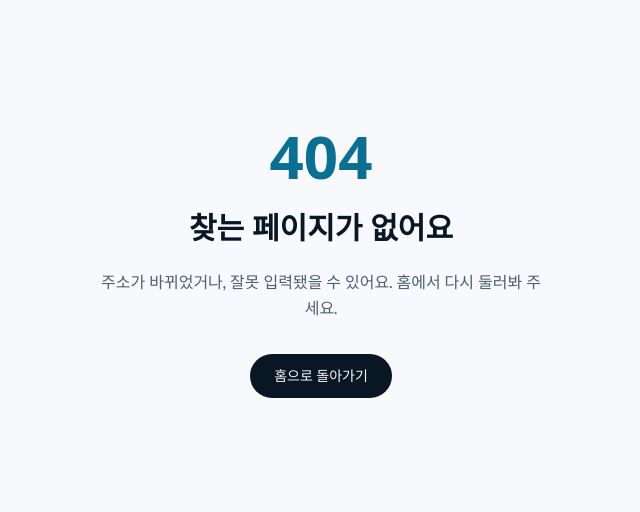
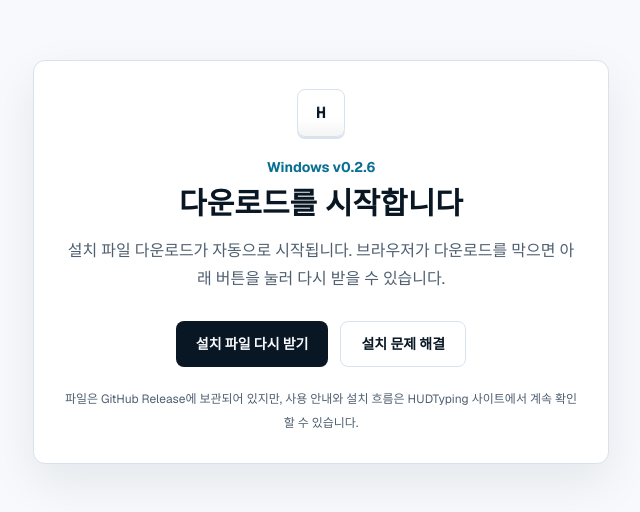
Before and after one commit to phk901031-prog/hudtyping-saas, a Next.js app: page /download/windows in a window 1280 px wide. Before the commit this address had no page. Shown: the part 138-650 px from the top of the page, without its empty margins (319-959 px from the left). Built offline with nearby package versions, Linux system fonts and the light colour scheme; a web font is replaced by a local one.

Commit message:
Add branded Windows download page

```diff
--- /dev/null
+++ b/src/app/download/windows/page.tsx
@@ -0,0 +1,55 @@
+"use client";
+
+import { useEffect } from "react";
+import Link from "next/link";
+
+const DOWNLOAD_URL =
+  "https://github.com/phk901031-prog/hudtyping-saas/releases/download/v0.2.6/hudtyping-Setup-0.2.6.exe";
+
+export default function WindowsDownloadPage() {
+  useEffect(() => {
+    const iframe = document.createElement("iframe");
+    iframe.src = DOWNLOAD_URL;
+    iframe.hidden = true;
+    iframe.title = "HUDTyping Windows installer download";
+    document.body.appendChild(iframe);
+
+    return () => {
+      iframe.remove();
+    };
+  }, []);
+
+  return (
+    <main className="flex min-h-[calc(100vh-80px)] flex-1 items-center justify-center bg-background px-5 py-12 text-foreground">
+      <section className="w-full max-w-xl rounded-xl border border-border bg-card p-7 text-center shadow-[0_18px_48px_rgba(17,29,36,0.08)]">
+        <span className="keycap mx-auto h-12 w-12 text-base">H</span>
+        <p className="mt-5 text-sm font-bold text-accent">Windows v0.2.6</p>
+        <h1 className="mt-2 font-display text-3xl">다운로드를 시작합니다</h1>
+        <p className="mt-4 leading-7 text-muted">
+          설치 파일 다운로드가 자동으로 시작됩니다. 브라우저가 다운로드를 막으면
+          아래 버튼을 눌러 다시 받을 수 있습니다.
+        </p>
+
+        <div className="mt-7 flex flex-col gap-3 sm:flex-row sm:justify-center">
+          <a
+            href={DOWNLOAD_URL}
+            className="inline-flex items-center justify-center rounded-lg bg-foreground px-5 py-3 text-sm font-bold text-background transition hover:opacity-90"
+          >
+            설치 파일 다시 받기
+          </a>
+          <Link
+            href="/install-help"
+            className="inline-flex items-center justify-center rounded-lg border border-border px-5 py-3 text-sm font-bold transition hover:bg-muted-bg"
+          >
+            설치 문제 해결
+          </Link>
+        </div>
+
+        <p className="mt-5 text-xs leading-6 text-muted">
+          파일은 GitHub Release에 보관되어 있지만, 사용 안내와 설치 흐름은
+          HUDTyping 사이트에서 계속 확인할 수 있습니다.
+        </p>
+      </section>
+    </main>
+  );
+}
--- a/src/app/page.tsx
+++ b/src/app/page.tsx
@@ -2,8 +2,7 @@ import Link from "next/link";
 import { UserButton } from "@clerk/nextjs";
 import { auth } from "@/infrastructure/clerk";
 
-const DOWNLOAD_URL =
-  "https://github.com/phk901031-prog/hudtyping-saas/releases/download/v0.2.6/hudtyping-Setup-0.2.6.exe";
+const DOWNLOAD_URL = "/download/windows";
 
 export default async function HomePage() {
   const { userId } = await auth();
@@ -69,7 +68,7 @@ export default async function HomePage() {
             <div className="flex flex-col justify-center gap-6">
               <div className="flex flex-wrap gap-2">
                 <StatusPill tone="green">서비스 운영 중</StatusPill>
-                <StatusPill tone="dark">Windows v0.2.4</StatusPill>
+                <StatusPill tone="dark">Windows v0.2.6</StatusPill>
                 <StatusPill tone="dark">승인제 운영</StatusPill>
               </div>
 
```
